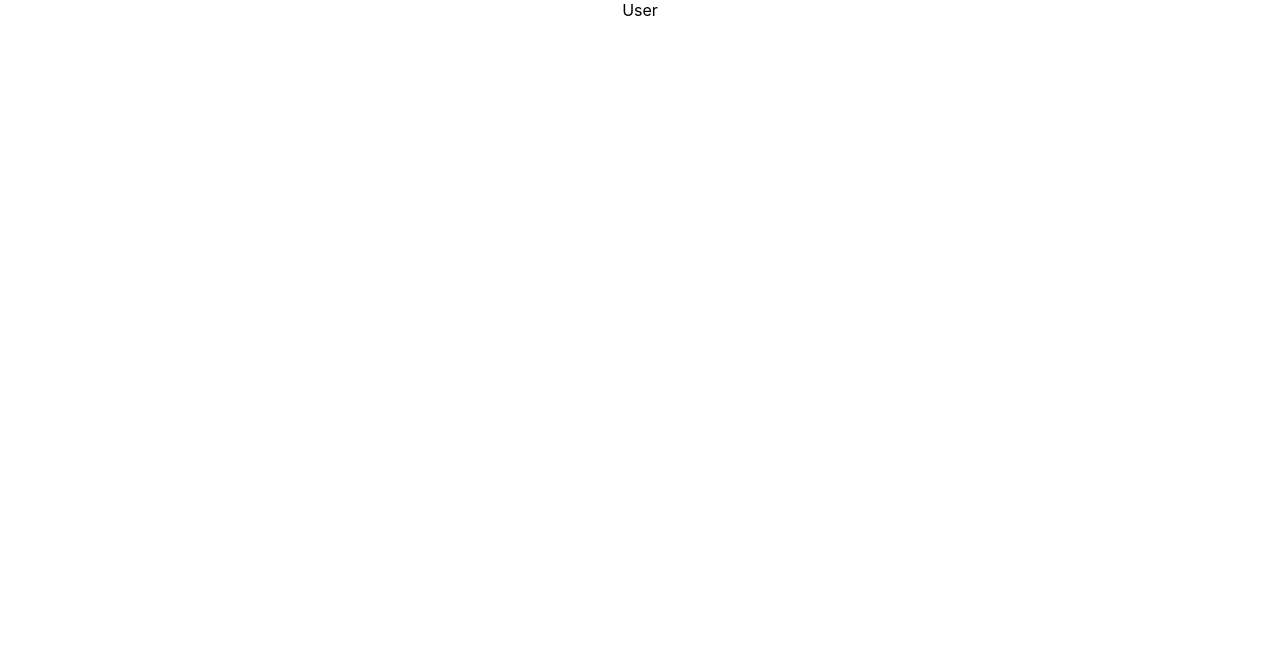
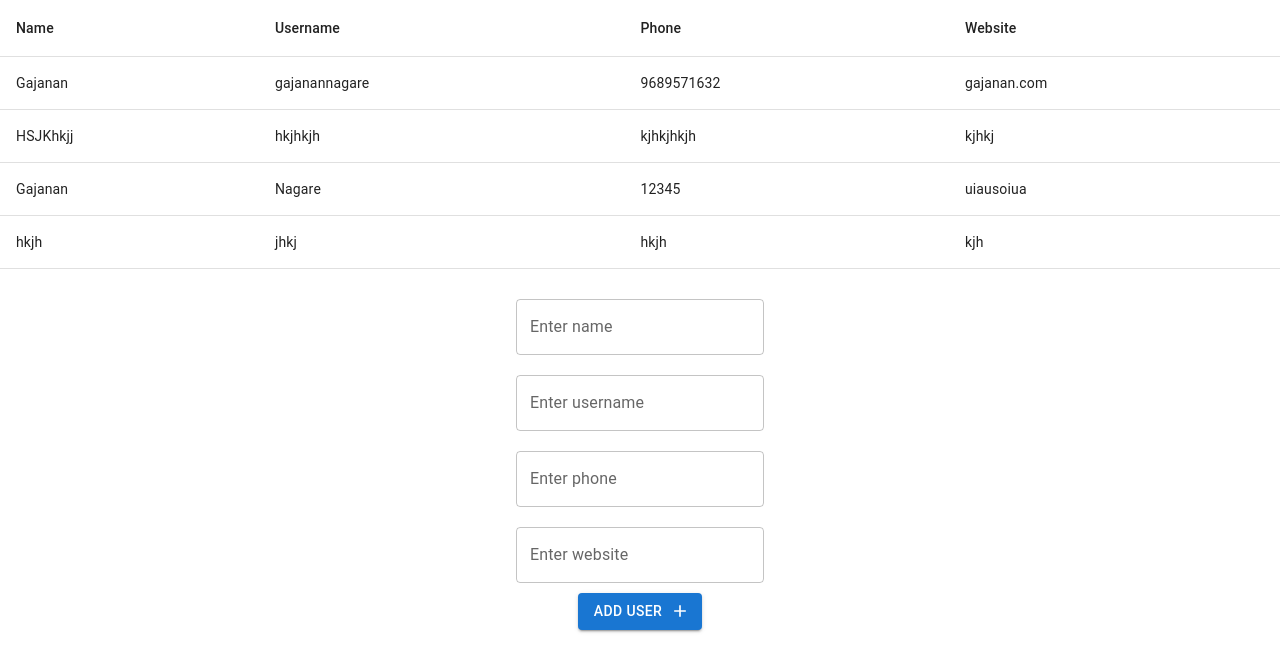
Before and after one commit to gajanannagare/my-app-saga, a React (Create React App) app: page / in a window 1280 px wide. Shown: the top 672 px of the page. Built offline with nearby package versions, Linux system fonts and the light colour scheme; data requests are answered from the project's data file.

Commit message:
Post completed

```diff
--- a/db.json
+++ b/db.json
@@ -1,73 +1,32 @@
 {
   "users": [
     {
-      "id": 1,
-      "name": "Leanne Graham",
-      "username": "Bret",
-      "email": "Sincere@april.biz",
-      "address": {
-        "street": "Kulas Light",
-        "suite": "Apt. 556",
-        "city": "Gwenborough",
-        "zipcode": "92998-3874",
-        "geo": {
-          "lat": "-37.3159",
-          "lng": "81.1496"
-        }
-      },
-      "phone": "1-770-736-8031 x56442",
-      "website": "hildegard.org",
-      "company": {
-        "name": "Romaguera-Crona",
-        "catchPhrase": "Multi-layered client-server neural-net",
-        "bs": "harness real-time e-markets"
-      }
+      "name": "Gajanan",
+      "username": "gajanannagare",
+      "phone": "9689571632",
+      "website": "gajanan.com",
+      "id": "LQAicJh"
     },
     {
-      "id": 2,
-      "name": "Ervin Howell",
-      "username": "Antonette",
-      "email": "Shanna@melissa.tv",
-      "address": {
-        "street": "Victor Plains",
-        "suite": "Suite 879",
-        "city": "Wisokyburgh",
-        "zipcode": "90566-7771",
-        "geo": {
-          "lat": "-43.9509",
-          "lng": "-34.4618"
-        }
-      },
-      "phone": "010-692-6593 x09125",
-      "website": "anastasia.net",
-      "company": {
-        "name": "Deckow-Crist",
-        "catchPhrase": "Proactive didactic contingency",
-        "bs": "synergize scalable supply-chains"
-      }
+      "name": "HSJKhkjj",
+      "username": "hkjhkjh",
+      "phone": "kjhkjhkjh",
+      "website": "kjhkj",
+      "id": "Gd4pghs"
     },
     {
-      "id": 3,
-      "name": "Clementine Bauch",
-      "username": "Samantha",
-      "email": "Nathan@yesenia.net",
-      "address": {
-        "street": "Douglas Extension",
-        "suite": "Suite 847",
-        "city": "McKenziehaven",
-        "zipcode": "59590-4157",
-        "geo": {
-          "lat": "-68.6102",
-          "lng": "-47.0653"
-        }
-      },
-      "phone": "1-463-123-4447",
-      "website": "ramiro.info",
-      "company": {
-        "name": "Romaguera-Jacobson",
-        "catchPhrase": "Face to face bifurcated interface",
-        "bs": "e-enable strategic applications"
-      }
+      "name": "Gajanan",
+      "username": "Nagare",
+      "phone": "12345",
+      "website": "uiausoiua",
+      "id": "9sSewk_"
+    },
+    {
+      "name": "hkjh",
+      "username": "jhkj",
+      "phone": "hkjh",
+      "website": "kjh",
+      "id": "WeIxyQV"
     }
   ]
 }
--- a/package.json
+++ b/package.json
@@ -4,6 +4,10 @@
   "homepage": "https://gajanannagare.github.io/my-app-saga",
   "private": true,
   "dependencies": {
+    "@emotion/react": "^11.11.1",
+    "@emotion/styled": "^11.11.0",
+    "@mui/icons-material": "^5.14.6",
+    "@mui/material": "^5.14.6",
     "@testing-library/jest-dom": "^5.17.0",
     "@testing-library/react": "^13.4.0",
     "@testing-library/user-event": "^13.5.0",
@@ -17,6 +21,7 @@
     "redux-devtools-extension": "^2.13.9",
     "redux-saga": "^1.2.3",
     "save-dev": "^0.0.1-security",
+    "uuid": "^9.0.0",
     "web-vitals": "^2.1.4"
   },
   "scripts": {
--- a/src/App.js
+++ b/src/App.js
@@ -1,10 +1,12 @@
 import "./App.css";
+import AddUser from "./components/AddUser";
 import User from "./components/User";
 
 function App() {
   return (
     <div className="App">
       <User />
+      <AddUser />
     </div>
   );
 }
--- /dev/null
+++ b/src/components/AddUser.js
@@ -0,0 +1,74 @@
+import React, { useState } from "react";
+import TextField from "@mui/material/TextField";
+import Box from "@mui/material/Box";
+import Button from "@mui/material/Button";
+import AddIcon from "@mui/icons-material/Add";
+import { v4 as uuidv4 } from "uuid";
+import { useDispatch } from "react-redux";
+import { addUser } from "../redux/components/User/actions";
+
+const AddUser = () => {
+  const dispatch = useDispatch();
+  const [formdata, setFormdata] = useState({
+    name: "",
+    username: "",
+    phone: "",
+    website: "",
+  });
+  const handleChange = (e) => {
+    setFormdata({ ...formdata, [e.target.name]: e.target.value });
+  };
+  const handleAddUser = () => {
+    let param = { ...formdata };
+    dispatch(addUser(param));
+  };
+  return (
+    <Box>
+      <Box marginTop="20px">
+        <Box sx={{ padding: "10px" }}>
+          <TextField
+            name="name"
+            label="Enter name"
+            value={formdata.fullname}
+            onChange={handleChange}
+          />
+        </Box>
+        <Box sx={{ padding: "10px" }}>
+          <TextField
+            name="username"
+            label="Enter username"
+            value={formdata.username}
+            onChange={handleChange}
+          />
+        </Box>
+        <Box sx={{ padding: "10px" }}>
+          <TextField
+            name="phone"
+            label="Enter phone"
+            value={formdata.phone}
+            onChange={handleChange}
+          />
+        </Box>
+        <Box sx={{ padding: "10px" }}>
+          <TextField
+            name="website"
+            label="Enter website"
+            value={formdata.website}
+            onChange={handleChange}
+          />
+        </Box>
+      </Box>
+      <Box>
+        <Button
+          onClick={handleAddUser}
+          variant="contained"
+          endIcon={<AddIcon />}
+        >
+          Add User
+        </Button>
+      </Box>
+    </Box>
+  );
+};
+
+export default AddUser;
--- a/src/components/User.js
+++ b/src/components/User.js
@@ -1,6 +1,12 @@
 import React, { useEffect } from "react";
 import { getUsers } from "../redux/components/User/actions";
 import { useDispatch, useSelector } from "react-redux";
+import TableContainer from "@mui/material/TableContainer";
+import Table from "@mui/material/Table";
+import TableHead from "@mui/material/TableHead";
+import TableBody from "@mui/material/TableBody";
+import TableRow from "@mui/material/TableRow";
+import TableCell from "@mui/material/TableCell";
 
 const User = () => {
   const dispatch = useDispatch();
@@ -9,7 +15,30 @@ const User = () => {
   useEffect(() => {
     dispatch(getUsers());
   }, []);
-  return <div>User</div>;
+  return (
+    <TableContainer>
+      <Table>
+        <TableHead>
+          <TableRow>
+            <TableCell>Name</TableCell>
+            <TableCell>Username</TableCell>
+            <TableCell>Phone</TableCell>
+            <TableCell>Website</TableCell>
+          </TableRow>
+        </TableHead>
+        <TableBody>
+          {usersData.map((data) => (
+            <TableRow key={data.id}>
+              <TableCell>{data.name}</TableCell>
+              <TableCell>{data.username}</TableCell>
+              <TableCell>{data.phone}</TableCell>
+              <TableCell>{data.website}</TableCell>
+            </TableRow>
+          ))}
+        </TableBody>
+      </Table>
+    </TableContainer>
+  );
 };
 
 export default User;
--- a/src/redux/components/User/actionTypes.js
+++ b/src/redux/components/User/actionTypes.js
@@ -1,2 +1,4 @@
 export const GET_USERS = "GET_USERS";
 export const GET_USERS_ASYNC = "GET_USERS_ASYNC";
+export const ADD_USER = "ADD_USER";
+export const ADD_USER_ASYNC = "ADD_USER_ASYNC";
--- a/src/redux/components/User/actions.js
+++ b/src/redux/components/User/actions.js
@@ -1,7 +1,13 @@
-import { GET_USERS } from "./actionTypes";
+import { ADD_USER, GET_USERS } from "./actionTypes";
 
 export const getUsers = () => {
   return {
     type: GET_USERS,
   };
 };
+export const addUser = (data) => {
+  return {
+    type: ADD_USER,
+    payload: data,
+  };
+};
--- a/src/redux/components/User/sagaWatcher.js
+++ b/src/redux/components/User/sagaWatcher.js
@@ -1,5 +1,5 @@
-import { getApiCall } from "../../core/api";
-import { GET_USERS, GET_USERS_ASYNC } from "./actionTypes";
+import { getApiCall, postApiCall } from "../../core/api";
+import { ADD_USER, GET_USERS, GET_USERS_ASYNC } from "./actionTypes";
 import { takeEvery, call, put } from "redux-saga/effects";
 
 function* getUsers() {
@@ -11,6 +11,13 @@ function* getUsers() {
   });
 }
 
+function* addUser(param) {
+  const url = "http://localhost:4000/users";
+  const result = yield call(postApiCall, url, param.payload);
+  console.log(result);
+}
+
 export default function* usersSaga() {
   yield takeEvery(GET_USERS, getUsers);
+  yield takeEvery(ADD_USER, addUser);
 }
--- a/src/redux/core/api.js
+++ b/src/redux/core/api.js
@@ -3,3 +3,7 @@ import axios from "axios";
 export const getApiCall = (url) => {
   return axios.get(url).then((res) => res.data);
 };
+
+export const postApiCall = (url, param) => {
+  return axios.post(url, param).then((res) => res.data);
+};
```
Also changed, not shown: 1 other file (tests, documents, lock files or other folders).
